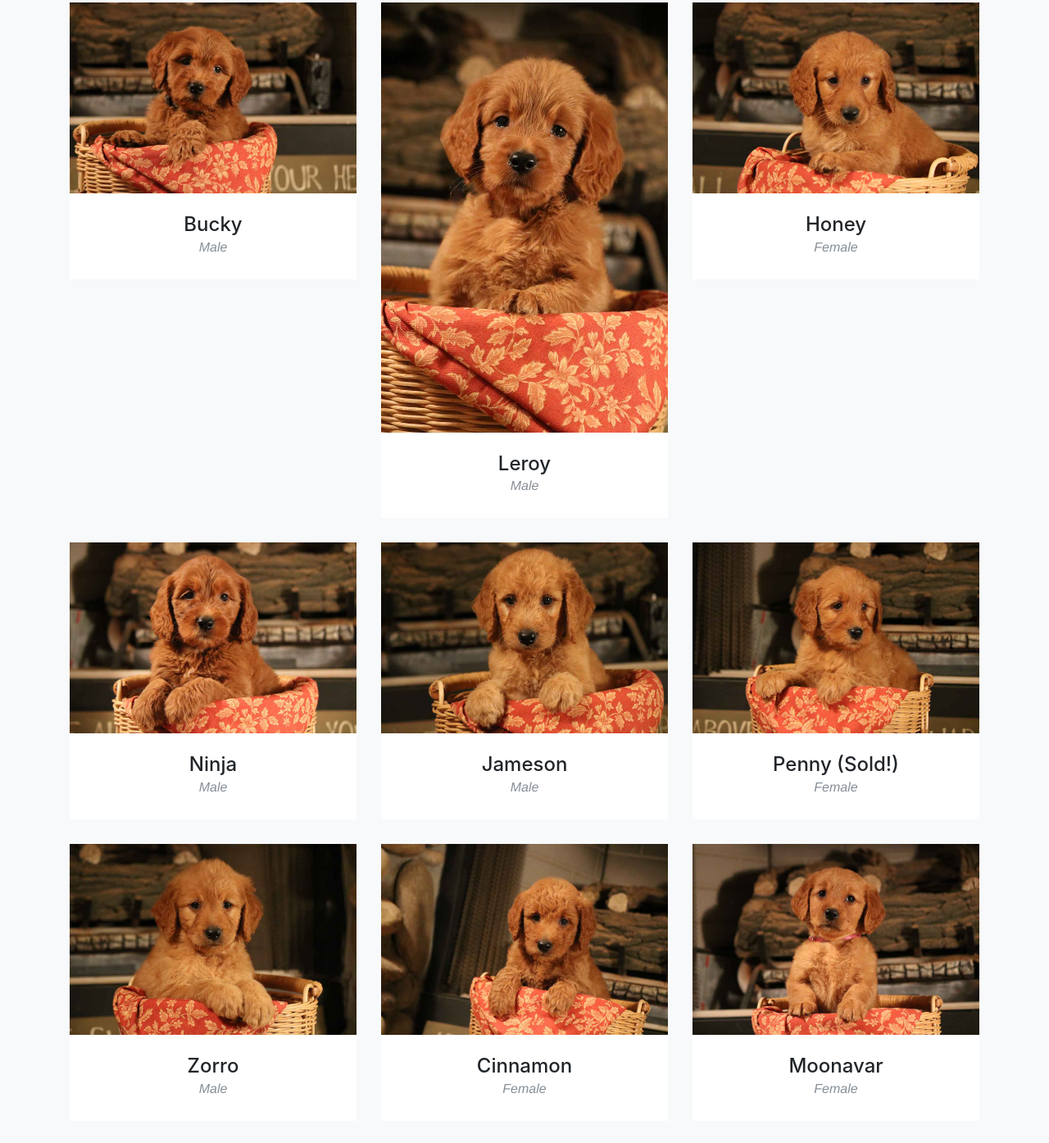
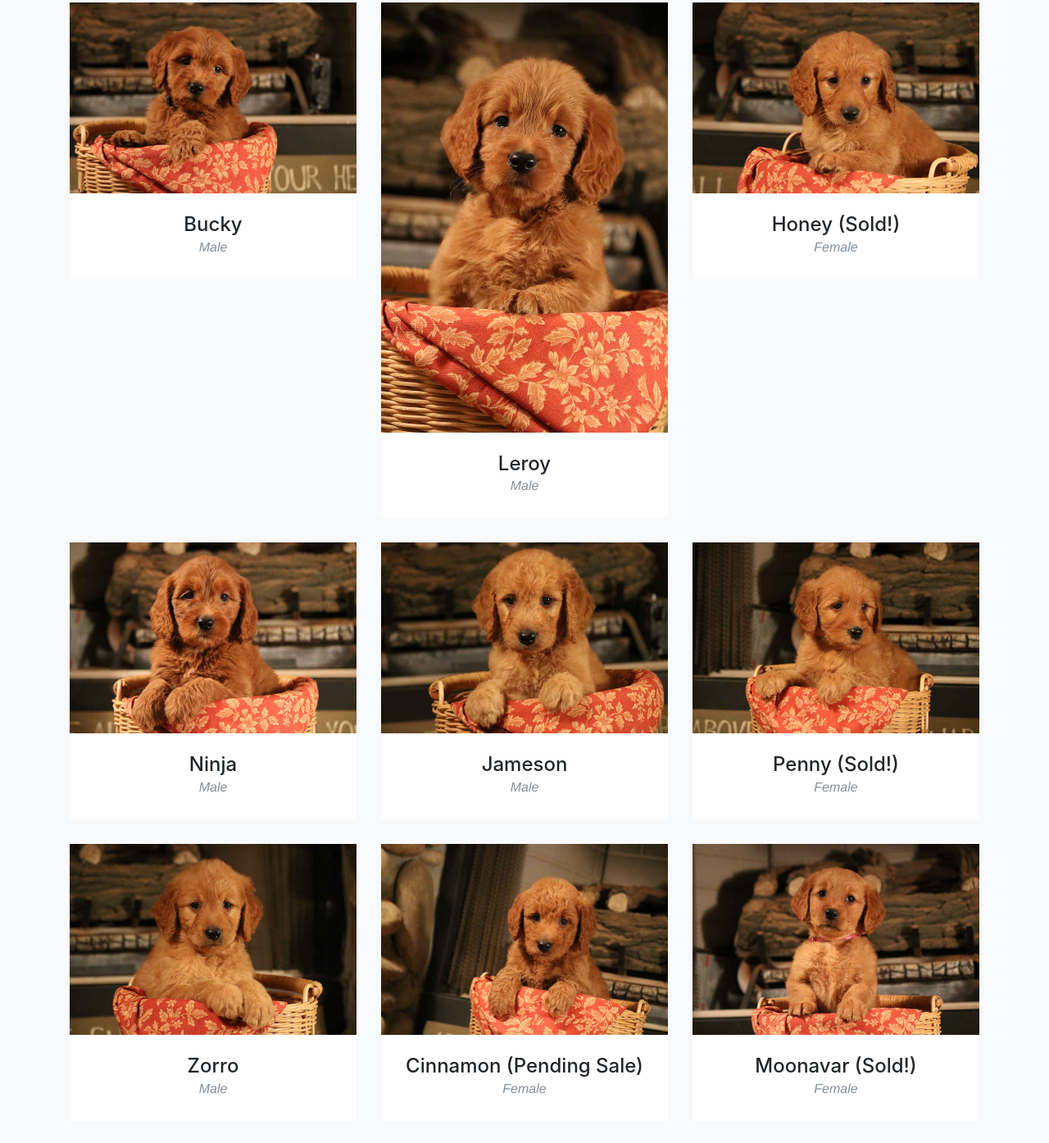
Before and after one commit to algerfarm/algerfarm.github.io, a website with bundled scripts: page index.html in a window 1280 px wide. Shown: the part 1177-2572 px from the top of the page at 82% size. Built offline with nearby package versions, Linux system fonts and the light colour scheme; a web font is replaced by a local one.

Commit message:
moonavar, honey, cinnamon sold

```diff
--- a/index.html
+++ b/index.html
@@ -110,7 +110,7 @@
               <img class="img-fluid" src="img/Honey.jpg" alt="">
             </div>
             <div class="portfolio-caption">
-              <h4>Honey</h4>
+              <h4>Honey (Sold!)</h4>
               <p class="text-muted">Female</p>
             </div>
           </div>
@@ -180,7 +180,7 @@
               <img class="img-fluid" src="img/Cinnamon.jpg" alt="">
             </div>
             <div class="portfolio-caption">
-              <h4>Cinnamon</h4>
+              <h4>Cinnamon (Pending Sale)</h4>
               <p class="text-muted">Female</p>
             </div>
           </div>
@@ -194,7 +194,7 @@
               <img class="img-fluid" src="img/Moonavar_2.jpg" alt="">
             </div>
             <div class="portfolio-caption">
-              <h4>Moonavar</h4>
+              <h4>Moonavar (Sold!)</h4>
               <p class="text-muted">Female</p>
             </div>
           </div>
@@ -477,7 +477,7 @@
               <div class="col-lg-8 mx-auto">
                 <div class="modal-body">
                   <!-- Project Details Go Here -->
-                  <h2>Honey</h2>
+                  <h2>Honey (Sold!)</h2>
                   <p class="item-intro text-muted"></p>
                   <img class="img-fluid d-block mx-auto" src="img/Honey.jpg" alt="">
                   <p>Honey is a sweet little girl who loves to cuddle. Her little ears are incredibly wavy.</p>
@@ -620,7 +620,7 @@
               <div class="col-lg-8 mx-auto">
                 <div class="modal-body">
                   <!-- Project Details Go Here -->
-                  <h2>Cinnamon</h2>
+                  <h2>Cinnamon (Pending Sale)</h2>
                   <p class="item-intro text-muted"></p>
                   <img class="img-fluid d-block mx-auto" src="img/Cinnamon.jpg" alt="">
                   <p>Cinnamon enjoys cuddling. She has the waviest fur out of all the girls.</p>
@@ -648,7 +648,7 @@
               <div class="col-lg-8 mx-auto">
                 <div class="modal-body">
                   <!-- Project Details Go Here -->
-                  <h2>Moonavar</h2>
+                  <h2>Moonavar (Sold!)</h2>
                   <p class="item-intro text-muted"></p>
                   <img class="img-fluid d-block mx-auto" src="img/Moonavar_2.jpg" alt="">
                   <p>Moonavar is our smallest girl and smallest puppy out of the entire litter. She loves to play and is very adventurous.</p>
```
